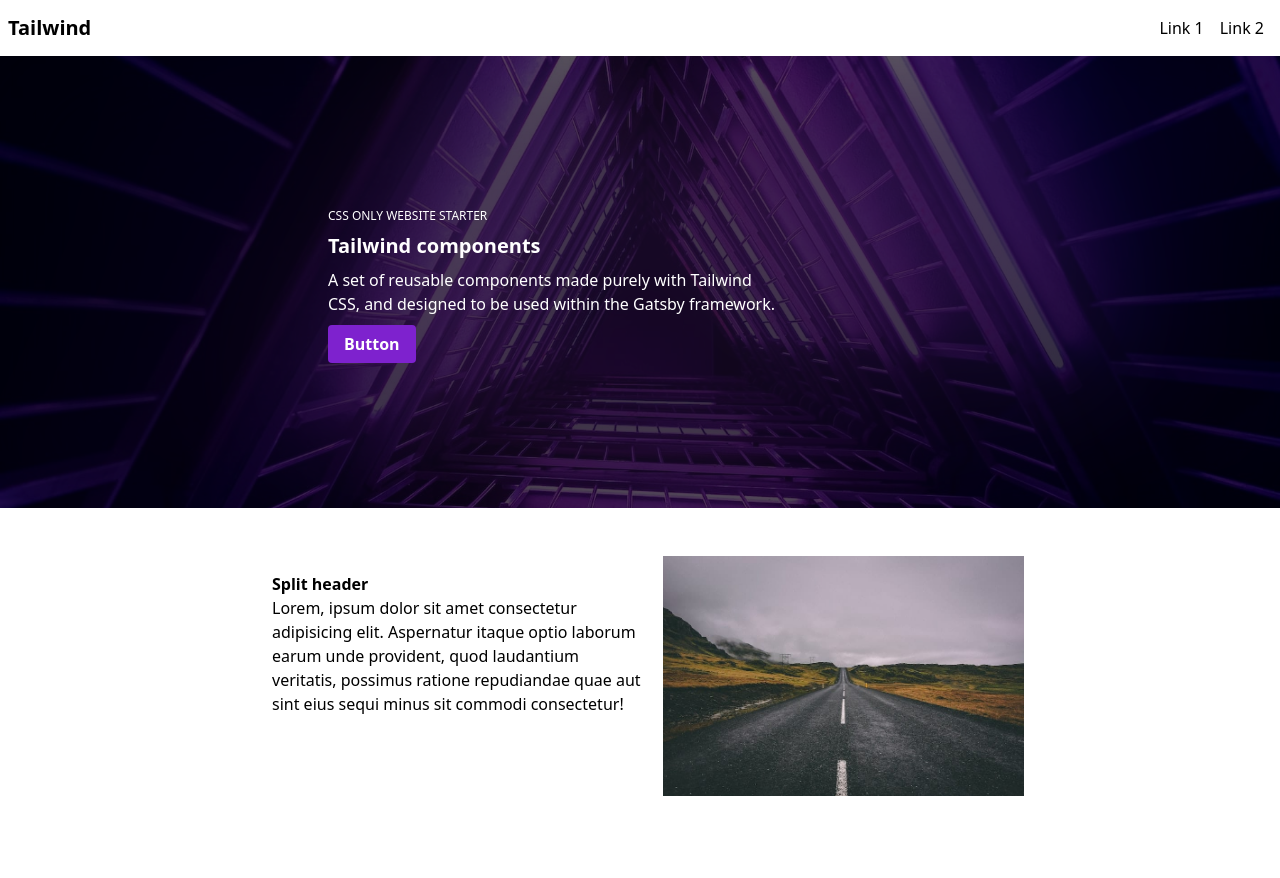
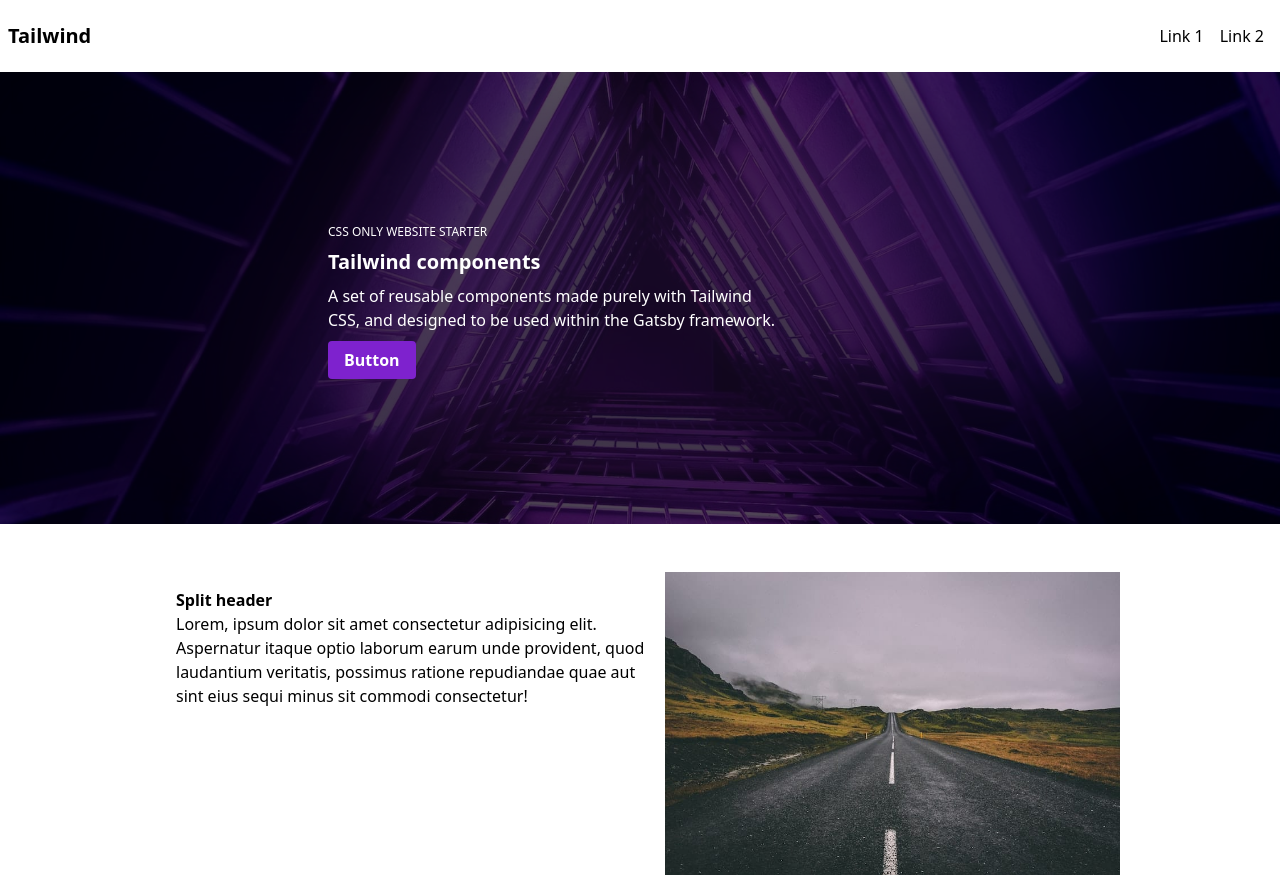
Before and after one commit to ChrisLaRocque/gatsby-starter-tailwind-components, a Gatsby site: page / in a window 1280 px wide. Shown: the top 878 px of the page. Built offline with nearby package versions, Linux system fonts and the light colour scheme; Gatsby itself is replaced by a stand-in of ours; a web font is replaced by a local one.

Commit message:
Fixes nav

```diff
--- /dev/null
+++ b/src/components/Layout.tsx
@@ -0,0 +1,16 @@
+import React, { ReactNode } from "react";
+import Nav from "./Nav";
+
+type LayoutProps = {
+  title: string;
+  children: ReactNode;
+};
+
+export default function Layout({ title, children }: LayoutProps) {
+  return (
+    <>
+      <Nav title={title} />
+      {children}
+    </>
+  );
+}
--- a/src/components/Nav.tsx
+++ b/src/components/Nav.tsx
@@ -22,7 +22,7 @@ export default function Nav({ title }: NavProps) {
   return (
     <nav className="flex items-center justify-between p-2 text-right lg:text-left">
       <strong className="text-xl font-bold">{title}</strong>
-      <div className="nav-links">
+      <div className="nav-links relative">
         <input
           className="checkbox peer hidden w-9 opacity-0"
           type="checkbox"
@@ -38,10 +38,13 @@ export default function Nav({ title }: NavProps) {
           <span className="block h-1 w-full bg-black"></span>
         </label>
 
-        <ul className="absolute right-0 top-16 hidden w-full peer-checked:block lg:relative lg:inset-0 lg:flex">
+        <ul className="absolute top-[100%] right-0 hidden bg-white peer-checked:block lg:relative lg:inset-0 lg:flex">
           {items &&
             items.map((item) => (
-              <li key={item.text} className="p-2 lg:px-2">
+              <li
+                key={item.text}
+                className="relative block whitespace-nowrap p-4 lg:px-2"
+              >
                 <Link to={item.to}>{item.text}</Link>
               </li>
             ))}
--- a/src/components/Split.tsx
+++ b/src/components/Split.tsx
@@ -8,7 +8,7 @@ type SplitProps = {
 export default function Split({ image, h3 = "Split header" }: SplitProps) {
   return (
     <section className="group py-6 lg:py-12">
-      <div className="mx-auto block max-w-3xl group-odd:flex-row-reverse group-even:flex-row lg:flex">
+      <div className="mx-auto block group-odd:flex-row-reverse group-even:flex-row lg:flex lg:max-w-[75vw]">
         <GatsbyImage image={image.gatsbyImageData} alt="" />
         <div className="text-wrapper p-4">
           <h3 className="font-bold">{h3}</h3>
@@ -25,6 +25,6 @@ export default function Split({ image, h3 = "Split header" }: SplitProps) {
 }
 export const query = graphql`
   fragment SplitImage on ImageSharp {
-    gatsbyImageData(width: 800)
+    gatsbyImageData(width: 1200)
   }
 `;
--- a/src/pages/404.tsx
+++ b/src/pages/404.tsx
@@ -1,17 +1,15 @@
 import * as React from "react";
 import Button from "../components/Button";
-import Nav from "../components/Nav";
+import Layout from "../components/Layout";
 
-// markup
 function NotFoundPage() {
   return (
-    <>
-      <Nav title="Tailwind" />
+    <Layout title="Page not found">
       <main className="mx-auto max-w-xl">
         <h1 className="my-4 text-2xl font-bold">Page not found</h1>
         <Button to="/" text="Home" />
       </main>
-    </>
+    </Layout>
   );
 }
 
--- a/src/pages/index.tsx
+++ b/src/pages/index.tsx
@@ -1,15 +1,14 @@
 import * as React from "react";
-import { graphql } from "gatsby";
+import { graphql, PageProps } from "gatsby";
+import Layout from "../components/Layout";
 import Hero from "../components/Hero";
-import Nav from "../components/Nav";
 import Split from "../components/Split";
 
 export default function IndexPage({ data }: Queries.HomepageQuery) {
   const { heroImage, splitImages } = data;
 
   return (
-    <>
-      <Nav title="Tailwind" />
+    <Layout title="Tailwind">
       <Hero
         image={heroImage.childImageSharp}
         h1="Tailwind components"
@@ -18,7 +17,7 @@ export default function IndexPage({ data }: Queries.HomepageQuery) {
       />
       <Split image={splitImages.nodes[0].childImageSharp} />
       <Split image={splitImages.nodes[1].childImageSharp} />
-    </>
+    </Layout>
   );
 }
 export const query = graphql`
```
